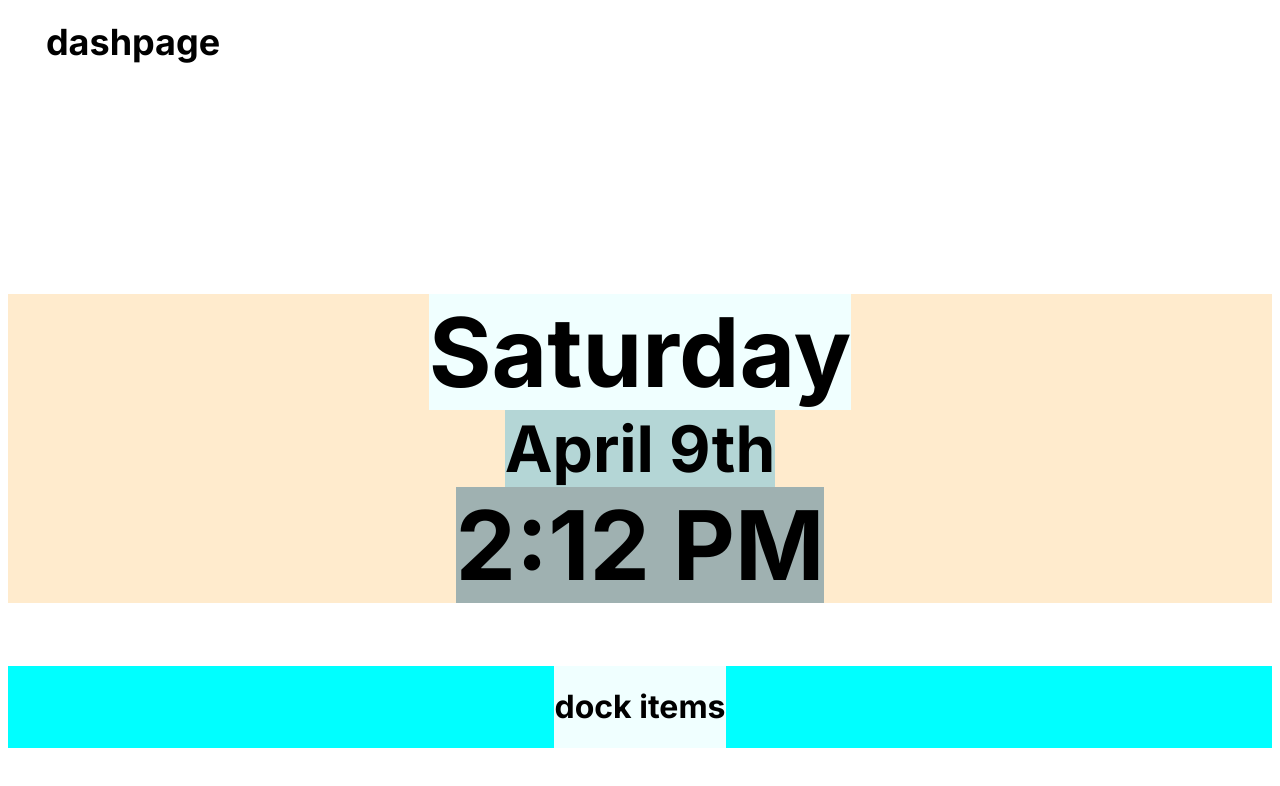
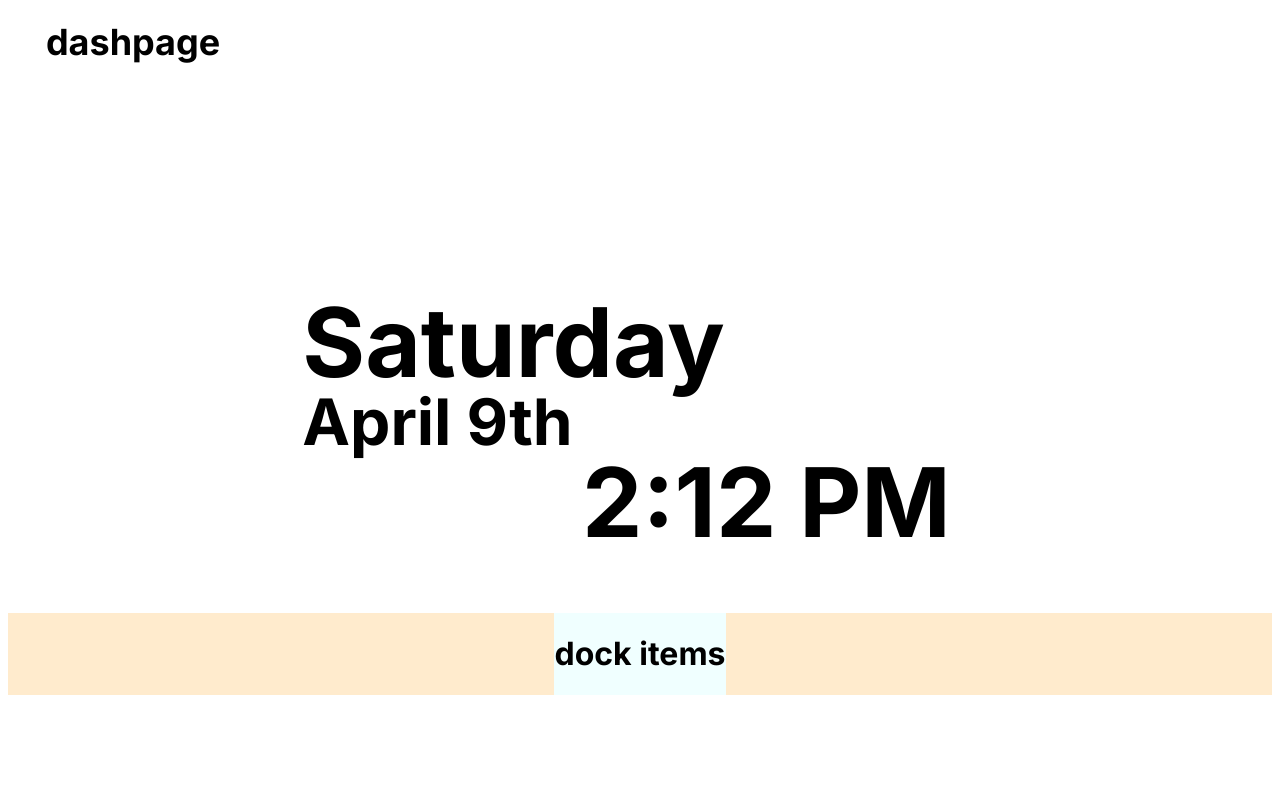
Before and after one commit to stndn0/dashpage, a plain HTML site: page index.html in a window 1280 px wide. Drawn offline with Linux system fonts and the light colour scheme.

Commit message:
work on alignment

```diff
--- a/index.html
+++ b/index.html
@@ -18,9 +18,13 @@
         <!-- flex container-->
         <div id="flex-main-container">
             <!-- flex items -->
-            <h1 class="flex-day">Saturday</h1>
+            <div id="flex-day-date">
+                <h1 class="day">Saturday</h1>
+                <h1 class="date">April 9th</h1>
+            </div>
 
-            <h1 class="flex-date">April 9th</h1>
+            <!-- <h1 class="flex-day">Saturday</h1>
+            <h1 class="flex-date">April 9th</h1> -->
 
             <h1 class="flex-time">2:12 PM</h1>
 
--- a/styles/styles.css
+++ b/styles/styles.css
@@ -28,7 +28,6 @@
     align-items: center;
     margin-top: 25vh;
     /* height: 40vh; */
-    background-color: blanchedalmond;
 }
 
 #flex-main-dock {
@@ -37,26 +36,32 @@
     justify-content: center;
     align-items: center;
     margin-top: 5%;
-    background-color:aqua;
+    background-color: blanchedalmond;
 }
 
-.flex-day {
-    background-color:azure;
+#flex-day-date{
+    margin-right: 20%;
+}
+
+
+.day {
+
+    font-size: 96px;
+    margin:0;
+    padding:0;
+    line-height: 100%;
+}
+.date {
+    font-size: 64px;
+    margin:0;
+    padding:0;
+    line-height: 100%;
+}
+.flex-time {
     font-size: 96px;
     margin: 0px 0px;
-    /* margin-right: 10%;     */
-}
-.flex-date {
-    background-color:rgb(180, 214, 214);
-    margin: 0px 0px;
-    font-size: 64px;
-
-
-}
-.flex-time {
-    background-color:rgb(159, 177, 177);
-    font-size: 96px;
-    margin: 0px 0px;
+    margin-left: 20%;
+    line-height: 100%;
 }
 
 .flex-main-item {
```
